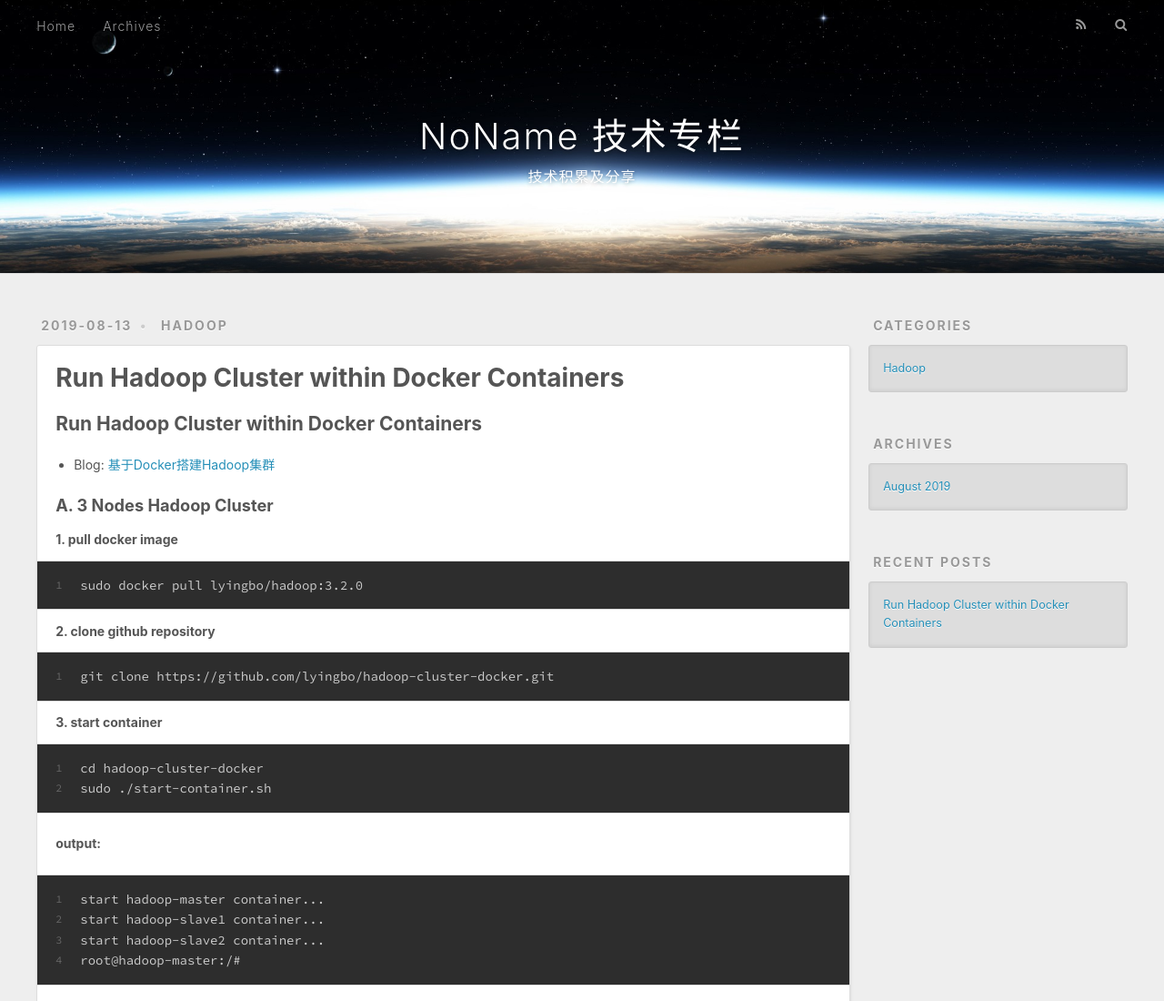
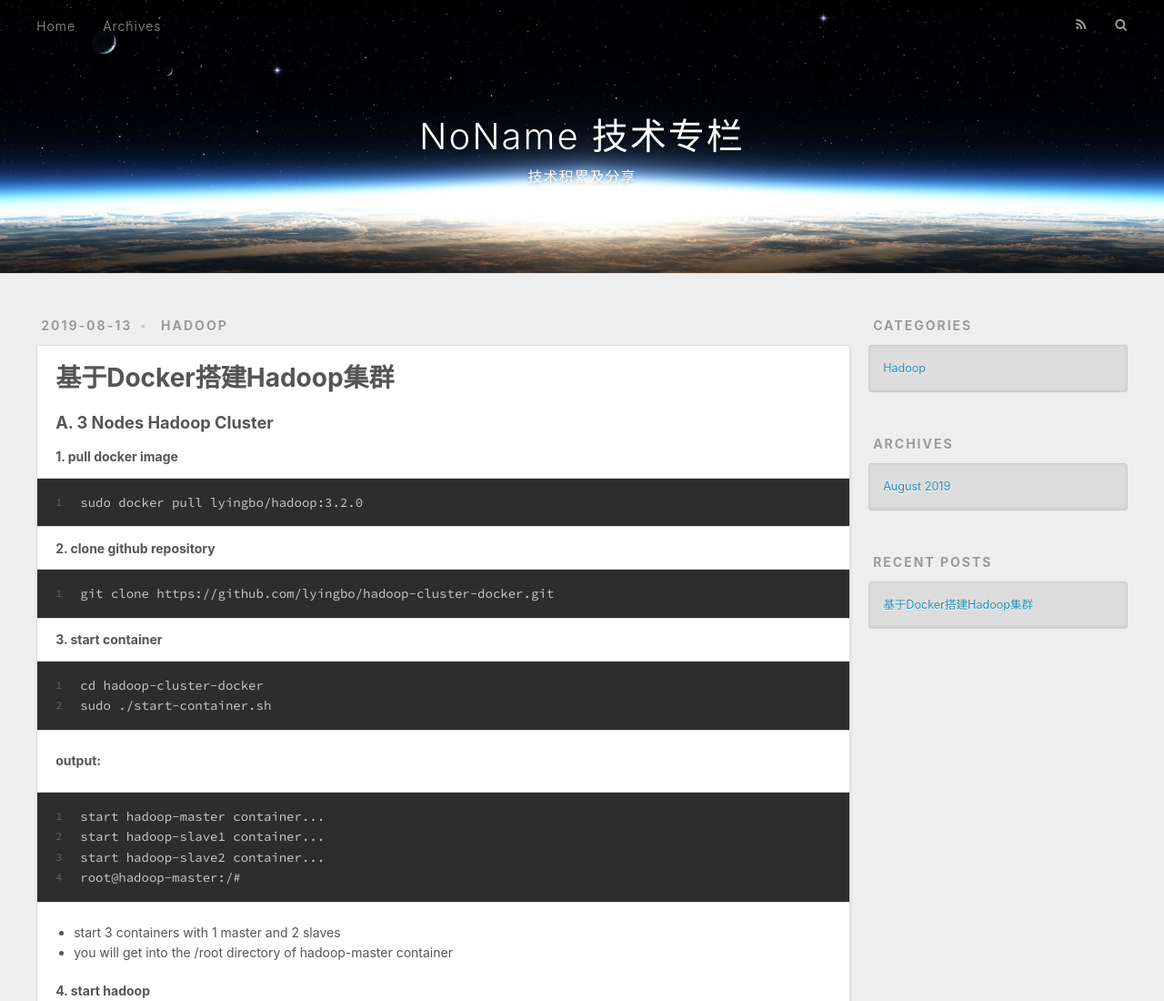
Before and after one commit to lyingbo/lyingbo.github.io, a plain HTML site: page 2019/08/13/基于Docker搭建Hadoop集群/index.html in a window 1280 px wide. Shown: the top 1100 px of the page at 91% size. Drawn offline with nearby package versions, Linux system fonts and the light colour scheme.

Commit message:
Site updated: 2019-08-13 01:29:47

```diff
--- a/2019/08/13/Run Hadoop Cluster within Docker Containers/index.html
+++ b/2019/08/13/基于Docker搭建Hadoop集群/index.html
@@ -5,19 +5,19 @@
 
 
 
-  <title>Run Hadoop Cluster within Docker Containers | NoName 技术专栏</title>
+  <title>基于Docker搭建Hadoop集群 | NoName 技术专栏</title>
   <meta name="viewport" content="width=device-width, initial-scale=1, maximum-scale=1">
-  <meta name="description" content="Run Hadoop Cluster within Docker Containers Blog: 基于Docker搭建Hadoop集群  A. 3 Nodes Hadoop Cluster1. pull docker image1sudo docker pull lyingbo/hadoop:3.2.0  2. clone github repository1git clone https://">
+  <meta name="description" content="A. 3 Nodes Hadoop Cluster1. pull docker image1sudo docker pull lyingbo/hadoop:3.2.0  2. clone github repository1git clone https://github.com/lyingbo/hadoop-cluster-docker.git  3. start container12cd">
 <meta property="og:type" content="article">
-<meta property="og:title" content="Run Hadoop Cluster within Docker Containers">
-<meta property="og:url" content="http://lyingbo.com/2019/08/13/Run Hadoop Cluster within Docker Containers/index.html">
+<meta property="og:title" content="基于Docker搭建Hadoop集群">
+<meta property="og:url" content="http://lyingbo.com/2019/08/13/基于Docker搭建Hadoop集群/index.html">
 <meta property="og:site_name" content="NoName 技术专栏">
-<meta property="og:description" content="Run Hadoop Cluster within Docker Containers Blog: 基于Docker搭建Hadoop集群  A. 3 Nodes Hadoop Cluster1. pull docker image1sudo docker pull lyingbo/hadoop:3.2.0  2. clone github repository1git clone https://">
+<meta property="og:description" content="A. 3 Nodes Hadoop Cluster1. pull docker image1sudo docker pull lyingbo/hadoop:3.2.0  2. clone github repository1git clone https://github.com/lyingbo/hadoop-cluster-docker.git  3. start container12cd">
 <meta property="og:locale" content="zh">
-<meta property="og:updated_time" content="2019-08-12T16:55:50.891Z">
+<meta property="og:updated_time" content="2019-08-12T17:26:56.771Z">
 <meta name="twitter:card" content="summary">
-<meta name="twitter:title" content="Run Hadoop Cluster within Docker Containers">
-<meta name="twitter:description" content="Run Hadoop Cluster within Docker Containers Blog: 基于Docker搭建Hadoop集群  A. 3 Nodes Hadoop Cluster1. pull docker image1sudo docker pull lyingbo/hadoop:3.2.0  2. clone github repository1git clone https://">
+<meta name="twitter:title" content="基于Docker搭建Hadoop集群">
+<meta name="twitter:description" content="A. 3 Nodes Hadoop Cluster1. pull docker image1sudo docker pull lyingbo/hadoop:3.2.0  2. clone github repository1git clone https://github.com/lyingbo/hadoop-cluster-docker.git  3. start container12cd">
 
     <link rel="alternate" href="/atom.xml" title="NoName 技术专栏" type="application/atom+xml">
 
@@ -68,9 +68,9 @@
   </div>
 </header>
       <div class="outer">
-        <section id="main"><article id="post-Run Hadoop Cluster within Docker Containers" class="article article-type-post" itemscope itemprop="blogPost">
+        <section id="main"><article id="post-基于Docker搭建Hadoop集群" class="article article-type-post" itemscope itemprop="blogPost">
   <div class="article-meta">
-    <a href="/2019/08/13/Run Hadoop Cluster within Docker Containers/" class="article-date">
+    <a href="/2019/08/13/基于Docker搭建Hadoop集群/" class="article-date">
   <time datetime="2019-08-12T16:00:00.000Z" itemprop="datePublished">2019-08-13</time>
 </a>
 
@@ -86,7 +86,7 @@
 
 
     <h1 class="article-title" itemprop="name">
-      Run Hadoop Cluster within Docker Containers
+      基于Docker搭建Hadoop集群
     </h1>
 
 
@@ -94,10 +94,7 @@
 
     <div class="article-entry" itemprop="articleBody">
 
-        <h2 id="Run-Hadoop-Cluster-within-Docker-Containers"><a href="#Run-Hadoop-Cluster-within-Docker-Containers" class="headerlink" title="Run Hadoop Cluster within Docker Containers"></a>Run Hadoop Cluster within Docker Containers</h2><ul>
-<li>Blog: <a href="http://blog.sina.com.cn/s/blog_6f83fdb40102yhur.html" target="_blank" rel="noopener">基于Docker搭建Hadoop集群</a></li>
-</ul>
-<h3 id="A-3-Nodes-Hadoop-Cluster"><a href="#A-3-Nodes-Hadoop-Cluster" class="headerlink" title="A. 3 Nodes Hadoop Cluster"></a>A. 3 Nodes Hadoop Cluster</h3><h5 id="1-pull-docker-image"><a href="#1-pull-docker-image" class="headerlink" title="1. pull docker image"></a>1. pull docker image</h5><figure class="highlight plain"><table><tr><td class="gutter"><pre><span class="line">1</span><br></pre></td><td class="code"><pre><span class="line">sudo docker pull lyingbo/hadoop:3.2.0</span><br></pre></td></tr></table></figure>
+        <h2 id><a href="#" class="headerlink" title=" "></a> </h2><h3 id="A-3-Nodes-Hadoop-Cluster"><a href="#A-3-Nodes-Hadoop-Cluster" class="headerlink" title="A. 3 Nodes Hadoop Cluster"></a>A. 3 Nodes Hadoop Cluster</h3><h5 id="1-pull-docker-image"><a href="#1-pull-docker-image" class="headerlink" title="1. pull docker image"></a>1. pull docker image</h5><figure class="highlight plain"><table><tr><td class="gutter"><pre><span class="line">1</span><br></pre></td><td class="code"><pre><span class="line">sudo docker pull lyingbo/hadoop:3.2.0</span><br></pre></td></tr></table></figure>
 
 <h5 id="2-clone-github-repository"><a href="#2-clone-github-repository" class="headerlink" title="2. clone github repository"></a>2. clone github repository</h5><figure class="highlight plain"><table><tr><td class="gutter"><pre><span class="line">1</span><br></pre></td><td class="code"><pre><span class="line">git clone https://github.com/lyingbo/hadoop-cluster-docker.git</span><br></pre></td></tr></table></figure>
 
@@ -139,7 +136,7 @@
 
     </div>
     <footer class="article-footer">
-      <a data-url="http://lyingbo.com/2019/08/13/Run Hadoop Cluster within Docker Containers/" data-id="cjz8ndbh7000045dxt2x1rx2r" class="article-share-link">Share</a>
+      <a data-url="http://lyingbo.com/2019/08/13/基于Docker搭建Hadoop集群/" data-id="cjz8o6pou0000tudx52tp1pv7" class="article-share-link">Share</a>
 
 
     </footer>
@@ -185,7 +182,7 @@
       <ul>
 
           <li>
-            <a href="/2019/08/13/Run Hadoop Cluster within Docker Containers/">Run Hadoop Cluster within Docker Containers</a>
+            <a href="/2019/08/13/基于Docker搭建Hadoop集群/">基于Docker搭建Hadoop集群</a>
           </li>
 
       </ul>
```
Also changed, not shown: archives/2019/08/index.html (+3 -3 lines), archives/2019/index.html (+3 -3 lines), archives/index.html (+3 -3 lines), categories/Hadoop/index.html (+3 -3 lines), index.html (+6 -9 lines).
